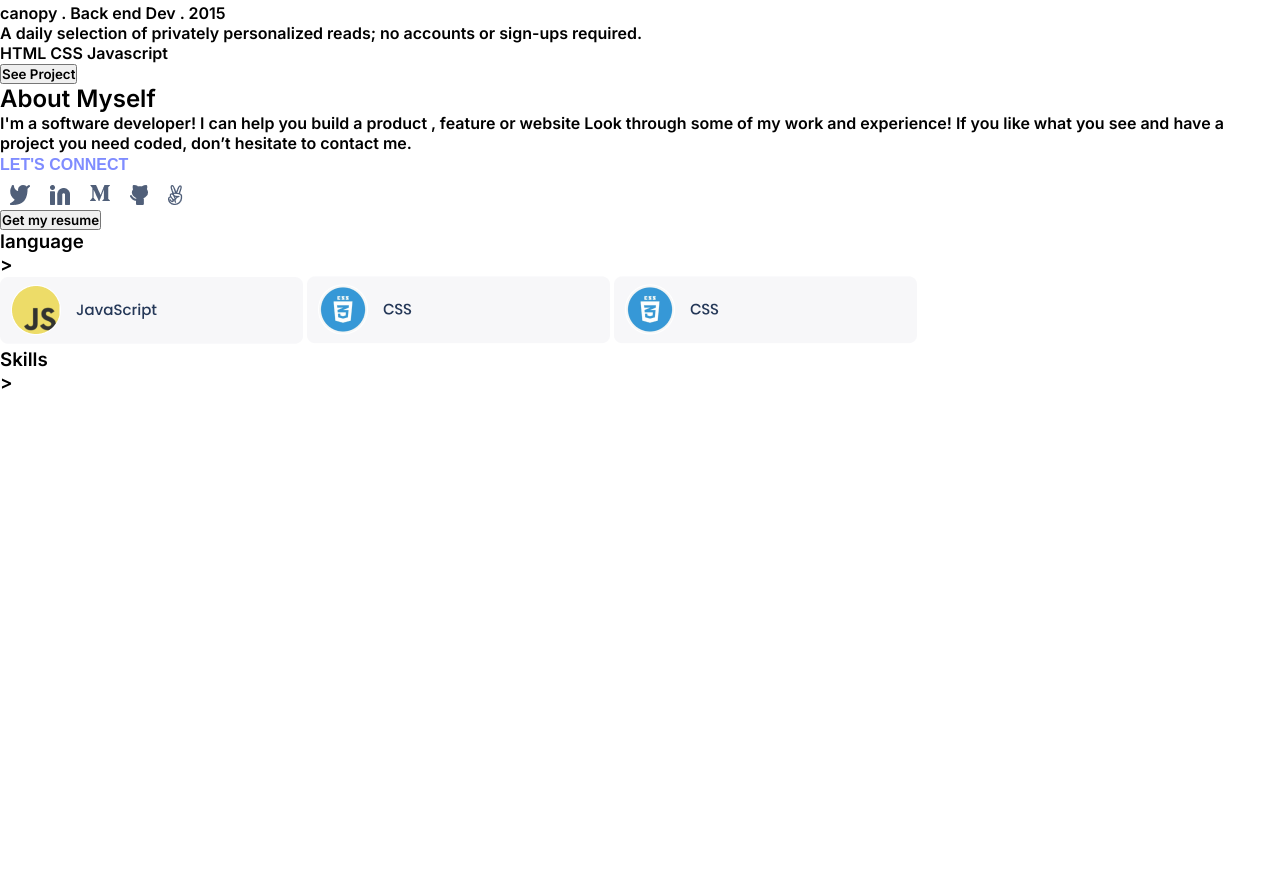
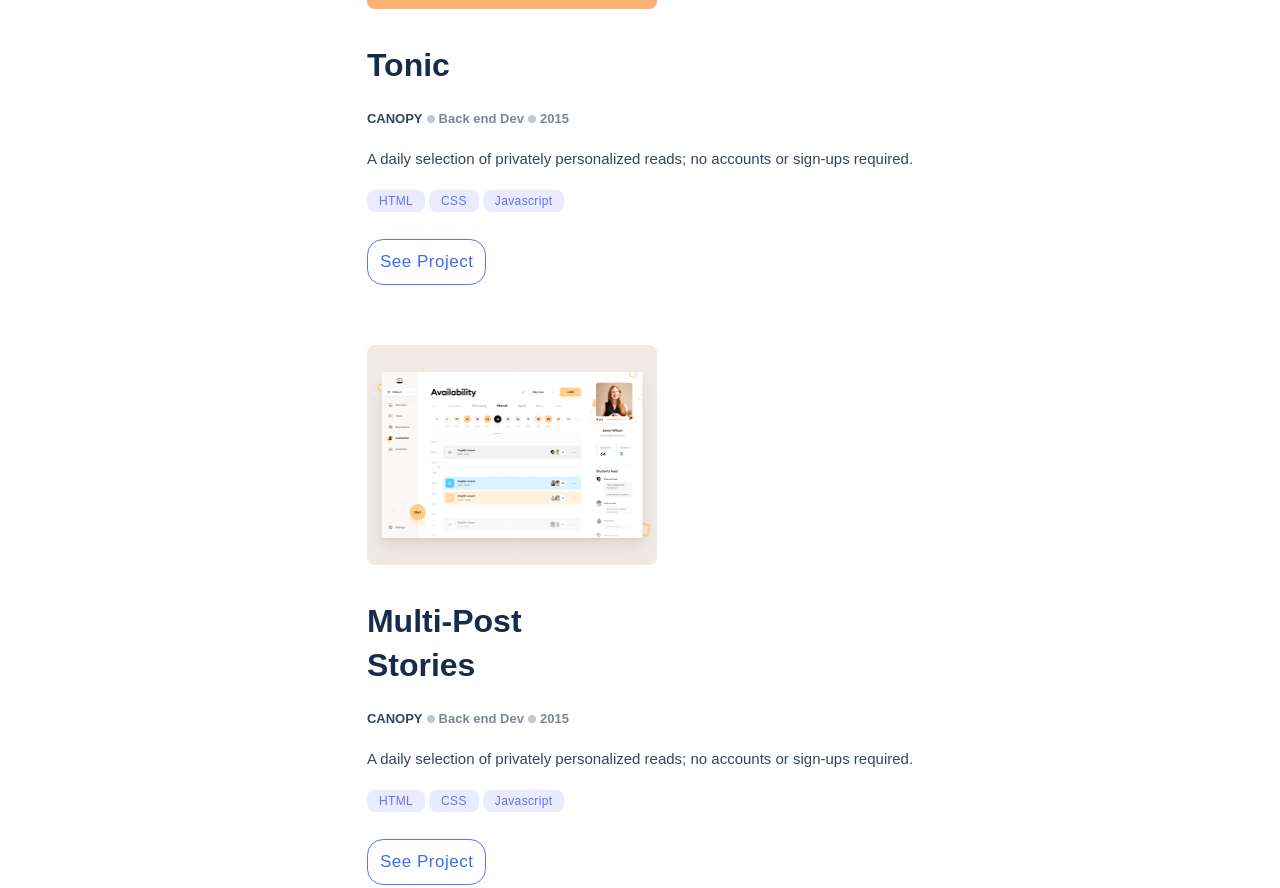
Before and after one commit to Graceshiks/Portfolio, a website: page index.html in a window 1280 px wide. Shown: the part 1007-1895 px from the top of the page. Before the commit the page ends 1401 px from the top, so only its background shows below. Drawn offline with Linux system fonts and the light colour scheme; a web font is replaced by a local one.

Commit message:
CSS for the middle-section

```diff
--- a/index.html
+++ b/index.html
@@ -41,39 +41,115 @@
  </ul>
   </div>
 </section>
-<section>
-  <div>
+<section class="second-section">
+  <div class="second-sec-div">
     <div>
-      <img src="images/Snapshoot Portfolio.png" alt="picture" >
+      <img class="proj-img" src="images/Snapshoot Portfolio.png" alt="picture" >
     </div>
     <div>
-      <strong>Tonic</strong>
+      <strong class="proj-title">Tonic</strong>
+    </div>
+    <div class="proj-intro">
+      <span class="intro-1">CANOPY</span>
+      <img class="dot" src="images/Counter.png" alt="dot">
+      <span class="intro-2">Back end Dev</span>
+      <img class="dot" src="images/Counter.png" alt="dot">
+      <span class="intro-3">2015</span>
+    </div>
+    <p class="p-descrip">A daily selection of privately personalized reads; no accounts or sign-ups required.</p>
+    <div class="proj-lan">
+      <span class="lan">HTML</span>
+      <span class="lan"> CSS</span>
+      <span class="lan">Javascript</span>
+    </div>
+    <div class="btn-div">
+      <button class="btn" type = "submit"> See Project</button>
+    </div>
+  </div>
+  <div class="second-sec-div">
+    <div>
+      <img class="proj-img" src="images/Snapshoot Portfolio (1).png" alt="picture" >
     </div>
     <div>
-      <span>canopy</span>
-      <span>.</span>
-      <span>Back end Dev</span>
-      <span>.</span>
-      <span>2015</span>
+      <strong class="proj-title">Multi-Post <br>
+        Stories</strong>
     </div>
-    <p>A daily selection of privately personalized reads; no accounts or sign-ups required.</p>
+    <div class="proj-intro">
+      <span class="intro-1">CANOPY</span>
+      <img class="dot" src="images/Counter.png" alt="dot">
+      <span class="intro-2">Back end Dev</span>
+      <img class="dot" src="images/Counter.png" alt="dot">
+      <span class="intro-3">2015</span>
+    </div>
+    <p class="p-descrip">A daily selection of privately personalized reads; no accounts or sign-ups required.</p>
+    <div class="proj-lan">
+      <span class="lan">HTML</span>
+      <span class="lan"> CSS</span>
+      <span class="lan">Javascript</span>
+    </div>
+    <div class="btn-div">
+      <button class="btn" type = "submit"> See Project</button>
+    </div>
+  </div>
+
+  <div class="second-sec-div">
     <div>
-      <span>HTML</span>
-      <span> CSS</span>
-      <span>Javascript</span>
+      <img class="proj-img" src="images/Snapshoot Portfolio (2).png" alt="picture" >
     </div>
     <div>
-      <button type = "submit"> See Project</button>
+      <strong class="proj-title">Tonic</strong>
+    </div>
+    <div class="proj-intro">
+      <span class="intro-1">CANOPY</span>
+      <img class="dot" src="images/Counter.png" alt="dot">
+      <span class="intro-2">Back end Dev</span>
+      <img class="dot" src="images/Counter.png" alt="dot">
+      <span class="intro-3">2015</span>
+    </div>
+    <p class="p-descrip">A daily selection of privately personalized reads; no accounts or sign-ups required.</p>
+    <div class="proj-lan">
+      <span class="lan">HTML</span>
+      <span class="lan"> CSS</span>
+      <span class="lan">Javascript</span>
+    </div>
+    <div class="btn-div">
+      <button class="btn" type = "submit"> See Project</button>
+    </div>
+  </div>
+
+  <div class="second-sec-div">
+    <div>
+      <img class="proj-img" src="images/Snapshoot Portfolio (3).png" alt="picture" >
+    </div>
+    <div>
+      <strong class="proj-title">Multi-Post <br>
+        Stories</strong>
+    </div>
+    <div class="proj-intro">
+      <span class="intro-1">CANOPY</span>
+      <img class="dot" src="images/Counter.png" alt="dot">
+      <span class="intro-2">Back end Dev</span>
+      <img class="dot" src="images/Counter.png" alt="dot">
+      <span class="intro-3">2015</span>
+    </div>
+    <p class="p-descrip">A daily selection of privately personalized reads; no accounts or sign-ups required.</p>
+    <div class="proj-lan">
+      <span class="lan">HTML</span>
+      <span class="lan"> CSS</span>
+      <span class="lan">Javascript</span>
+    </div>
+    <div class="btn-div">
+      <button class="btn" type = "submit"> See Project</button>
     </div>
   </div>
 </section>
 <section>
   <div class=""  >
     <div>
-    <h1 class="">
+    <h1 class="title">
       About Myself
     </h1>
-    <p class="">
+    <p class="intro">
       I'm a software developer! I can help you build a product , feature or website Look through some of my work and experience! If you like what you see and have a project you need coded, don’t hesitate to contact me.
     </p>
     <h3 class = "getintouch">
@@ -89,22 +165,26 @@
  </ul>
   </div>
 <div>
-  <div>
-    <button type="submit">Get my resume</button>
+  <div class="btn-div">
+    <button class="btn" type="submit">Get my resume</button>
   </div>
   <div>
     <div>
-      <h3>language</h3>
+      <h3 class="p-lan">Languages</h3>
       <h3>></h3>
-    </div>
-    <img src="images/Frame 9.png" alt="Javascript">
-    <img src="images/Frame 11.png" alt=" HTML">
-    <img src="images/Frame 11.png" alt="CSS">
+    </div class ="lan-f">
+    <img class="lan-g" src="images/Frame 9.png" alt="Javascript">
+    <img class="lan-g" src="images/Frame 10.png" alt=" HTML">
+    <img class="lan-g" src="images/Frame 11.png" alt="CSS">
   </div>
 
   <div>
-    <h3>Skills</h3>
+    <h3 class="s">Frameworks </h3>
     <h3>></h3>
+    <hr>
+    <h3 class="s">Skills</h3>
+    <h3>></h3>
+    <hr>
   </div>
 </div>
 </section>
--- a/style.css
+++ b/style.css
@@ -19,7 +19,7 @@
 }
 
 .logo {
-  font-family: poppins, sans-serif;
+  font-family: 'poppins', sans-serif;
   font-style: bold;
   font-size: 18px;
   line-height: 20px;
@@ -54,7 +54,7 @@
 }
 
 .title {
-  font-family: Poppins, sans-serif;
+  font-family: 'Poppins', sans-serif;
   font-style: bold;
   font-size: 40px;
   font-weight: 700;
@@ -64,7 +64,7 @@
 }
 
 .intro {
-  font-family: poppins, sans-serif;
+  font-family: 'poppins', sans-serif;
   font-style: regular;
   font-size: 16px;
   line-height: 24px;
@@ -75,7 +75,7 @@
 }
 
 .getintouch {
-  font-family: Poppins, sans-serif;
+  font-family: 'Poppins', sans-serif;
   font-style: medium;
   font-size: 16px;
   line-height: 24px;
@@ -97,3 +97,141 @@
   color: rgba(80, 95, 121, 1);
   font-weight: 900;
 }
+
+.second-section {
+  display: flex;
+  flex-direction: column;
+  justify-content: center;
+  align-items: center;
+  background: #fff;
+  padding: 0 20px;
+}
+
+.proj-title {
+  font-family: 'Poppins', sans-serif;
+  font-style: normal;
+  font-weight: 700;
+  font-size: 32px;
+  line-height: 44px;
+  color: #172b4d;
+  padding-bottom: 60px;
+}
+
+.p-descrip {
+  font-family: 'Poppins', sans-serif;
+  font-style: normal;
+  font-weight: 400;
+  font-size: 15px;
+  line-height: 24px;
+  color: #344563;
+  margin: 18px 0;
+}
+
+.lan {
+  font-family: 'Poppins', sans-serif;
+  font-style: normal;
+  font-weight: 500;
+  font-size: 12px;
+  line-height: 16px;
+  letter-spacing: 0.03em;
+  color: #6070ff;
+  padding: 4px 12px;
+  background: #ebebff;
+  border-radius: 8px;
+}
+
+.intro-1 {
+  font-family: 'Poppins', sans-serif;
+  font-style: normal;
+  font-weight: 600;
+  font-size: 13px;
+  line-height: 16px;
+  color: #344563;
+}
+
+.intro-2 {
+  font-family: 'Poppins', sans-serif;
+  font-style: normal;
+  font-weight: 600;
+  font-size: 13px;
+  line-height: 16px;
+  color: #7a869a;
+}
+
+.intro-3 {
+  font-family: 'Poppins', sans-serif;
+  font-style: normal;
+  font-weight: 600;
+  font-size: 13px;
+  line-height: 16px;
+  color: #7a869a;
+}
+
+.btn {
+  font-family: 'Poppins', sans-serif;
+  font-style: normal;
+  font-weight: 500;
+  font-size: 17px;
+  line-height: 24px;
+  display: flex;
+  align-items: center;
+  text-align: center;
+  letter-spacing: 0.03em;
+  color: #396df2;
+  padding: 10px 12px;
+  border: 1px solid #6070ff;
+  border-radius: 16px;
+  background-color: #fff;
+}
+
+.btn-div {
+  margin: 30px 0;
+}
+
+.second-sec-div {
+  padding: 0 20px;
+}
+
+.proj-img {
+  width: 290px;
+  height: 220px;
+  margin: 30px 0;
+}
+
+.proj-intro {
+  margin: 20px 0;
+}
+
+.lan-g {
+  display: flex;
+  padding: 5px;
+  align-items: center;
+}
+
+.p-lan {
+  font-family: 'Poppins', sans-serif;
+  font-style: normal;
+  font-weight: 500;
+  font-size: 30px;
+  line-height: 24px;
+  display: flex;
+  align-items: center;
+  color: #000;
+}
+
+.s {
+  font-family: 'Poppins', sans-serif;
+  font-style: normal;
+  font-weight: 500px;
+  font-size: 20px;
+  line-height: 24px;
+  display: flex;
+  align-items: center;
+  color: #000;
+}
+
+hr {
+  height: 1px;
+  background: #dfe1e6;
+  width: 327px;
+}
```
Also changed, not shown: images/Counter.png (added).
